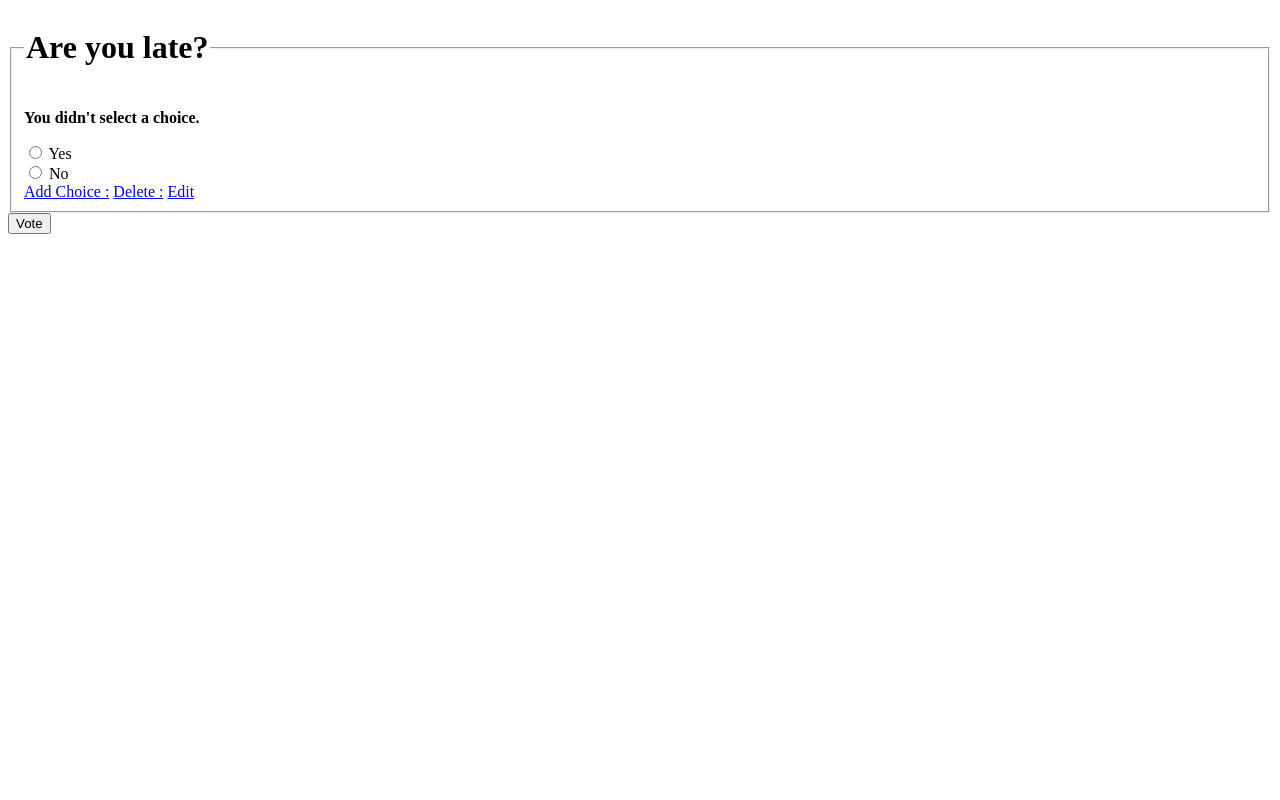
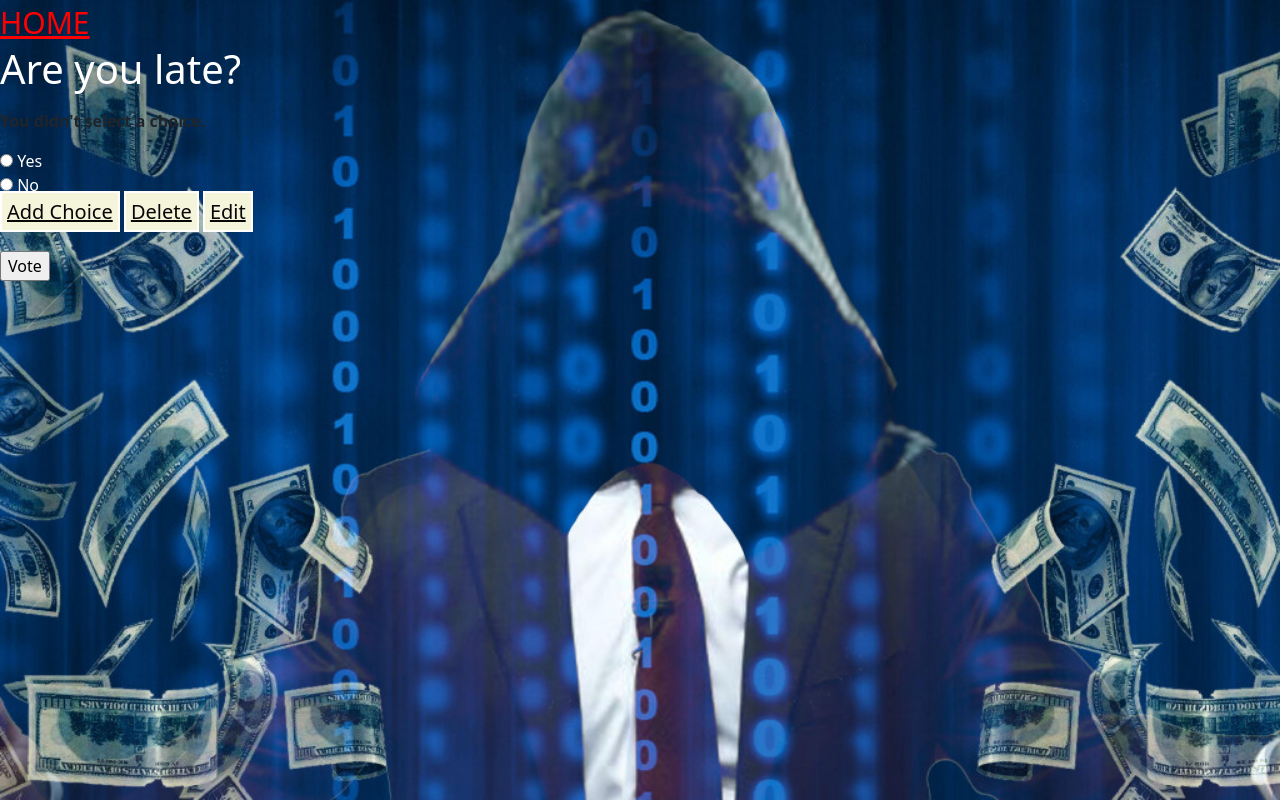
Before and after one commit to Haseeb1301/django-official-tutorial, a Django app: page /polls/11/vote/ in a window 1280 px wide. Run offline with Django 4.2, Linux system fonts and the light colour scheme; data comes from the database, SQL or seed files in the repository; both versions use the stored data as it was after the commit.

Commit message:
include-header

```diff
--- a/mysite/settings.py
+++ b/mysite/settings.py
@@ -55,7 +55,9 @@
 TEMPLATES = [
     {
         'BACKEND': 'django.template.backends.django.DjangoTemplates',
-        'DIRS': [],
+        'DIRS': [
+            BASE_DIR/ 'templates'
+        ],
         'APP_DIRS': True,
         'OPTIONS': {
             'context_processors': [
--- a/polls/static/polls/style.css
+++ b/polls/static/polls/style.css
@@ -4,13 +4,12 @@
 }
 
 body {
-    background: url("images/background1.jpg");
+    background: url("images/background.jpg");
     background-size: cover;
-    background-position: 50% 50%;
 }
 
-.link1 {
-    color: green;
+.addques {
+    color: greenyellow;
     font-size: 20px;
 }
 
@@ -19,7 +18,20 @@
     font-size: 20px;
 }
 
-.deleteq {
+.fcolor {
+    color: white;
+    font-size: 40px;
+}
+
+.bcolor a {
+    color: rgb(8, 7, 7);
+    font-size: 20px;
+    border: 2px solid white;
+    padding: 5px;
+    background-color: beige;
+}
+
+.top > a {
     color: red;
-    font-size: 20px;
+    font-size: 30px;
 }
--- a/polls/templates/polls/detail.html
+++ b/polls/templates/polls/detail.html
@@ -1,17 +1,38 @@
+{% extends 'base.html' %}
+{% load static %}
+
+{% block page_links %}
+<link rel="stylesheet" href="{% static 'polls/style.css' %}">
+<link href="https://cdn.jsdelivr.net/npm/bootstrap@5.3.0/dist/css/bootstrap.min.css" rel="stylesheet" integrity="sha384-9ndCyUaIbzAi2FUVXJi0CjmCapSmO7SnpJef0486qhLnuZ2cdeRhO02iuK6FUUVM" crossorigin="anonymous">
+
+{% endblock %}
+
+{% block page_title %} Polls index {% endblock %}
+
+{% block page_body %}
+
+{% include "polls/includes/header.html" %}
+
 <form action="{% url 'polls:vote' question.id %}" method="post">
 {% csrf_token %}
 <fieldset>
-    <legend><h1>{{ question.question_text }}</h1></legend>
+    <legend><h1 class = "fcolor">{{ question.question_text }}</h1></legend>
     {% if error_message %}<p><strong>{{ error_message }}</strong></p>{% endif %}
     {% for choice in question.choice_set.all %}
         <input type="radio" name="choice" id="choice{{ forloop.counter }}" value="{{ choice.id }}">
-        <label for="choice{{ forloop.counter }}">{{ choice.choice_text }}</label><br>
+        <label for="choice{{ forloop.counter }}" style="color: white">{{ choice.choice_text }}</label><br>
 
     {% endfor %}
-    <a href="{% url 'polls:newchoice' question.id %}">Add Choice :</a>
-    <a href="{% url 'polls:deleteq' question.id %}">Delete :</a>
-    <a href="{% url 'polls:editques' question.id%}">Edit</a>
+        <div class="bcolor">
+            <a href="{% url 'polls:newchoice' question.id %}">Add Choice</a>
+            <a href="{% url 'polls:deleteq' question.id %}">Delete</a>
+            <a href="{% url 'polls:editques' question.id%}">Edit</a>
+            <!-- <button class="btn btn-primary">click me</button> -->
+        </div>
 
 </fieldset>
-<input type="submit" value="Vote">
+<input class="my-4" type="submit" value="Vote">
 </form>
+<script src="https://cdn.jsdelivr.net/npm/bootstrap@5.3.0/dist/js/bootstrap.bundle.min.js" integrity="sha384-geWF76RCwLtnZ8qwWowPQNguL3RmwHVBC9FhGdlKrxdiJJigb/j/68SIy3Te4Bkz" crossorigin="anonymous"></script>
+
+{% endblock %}
--- /dev/null
+++ b/polls/templates/polls/includes/header.html
@@ -0,0 +1,6 @@
+
+<header>
+    <nav class = "top">
+        <a href={% url 'polls:index' %}>HOME</a>
+    </nav>
+</header>
--- a/polls/views.py
+++ b/polls/views.py
@@ -7,7 +7,7 @@
 from django.utils import timezone
 
 def index(request):
-    latest_question_list = Question.objects.order_by("pub_date")
+    latest_question_list = Question.objects.order_by("-pub_date")[:10]
     context = {"latest_question_list": latest_question_list}
     return render(request, "polls/index.html", context)
 
@@ -123,8 +123,8 @@
         return render(request, 'polls/editques.html',{'question':question})
 
     if request.method == 'POST':
-        new_question = request.POST.get('update_ques')
-        question.question_text == new_question
+        new_question = request.POST.get('updat_ques')
+        question.question_text = new_question
         question.save()
         return render(request , 'polls/detail.html',{'question':question})
 
--- /dev/null
+++ b/templates/base.html
@@ -0,0 +1,14 @@
+<!DOCTYPE html>
+<html lang="en">
+<head>
+    <meta charset="UTF-8">
+    <meta name="viewport" content="width=device-width, initial-scale=1.0">
+    <title>{% block page_title %} Generic title {% endblock %}</title>
+    {% block page_links %}{% endblock %}
+</head>
+<body>
+
+    {% block page_body %} Empty body {% endblock %}
+
+</body>
+</html>
```
Also changed, not shown: polls/templates/polls/addchoice.html (+20 -5 lines), polls/templates/polls/addques.html (+17 -2 lines), polls/templates/polls/editques.html (+19 -7 lines), polls/templates/polls/index.html (+12 -1 lines), polls/templates/polls/results.html (+13 -0 lines), db.sqlite3, polls/static/polls/images/background.jpg.
